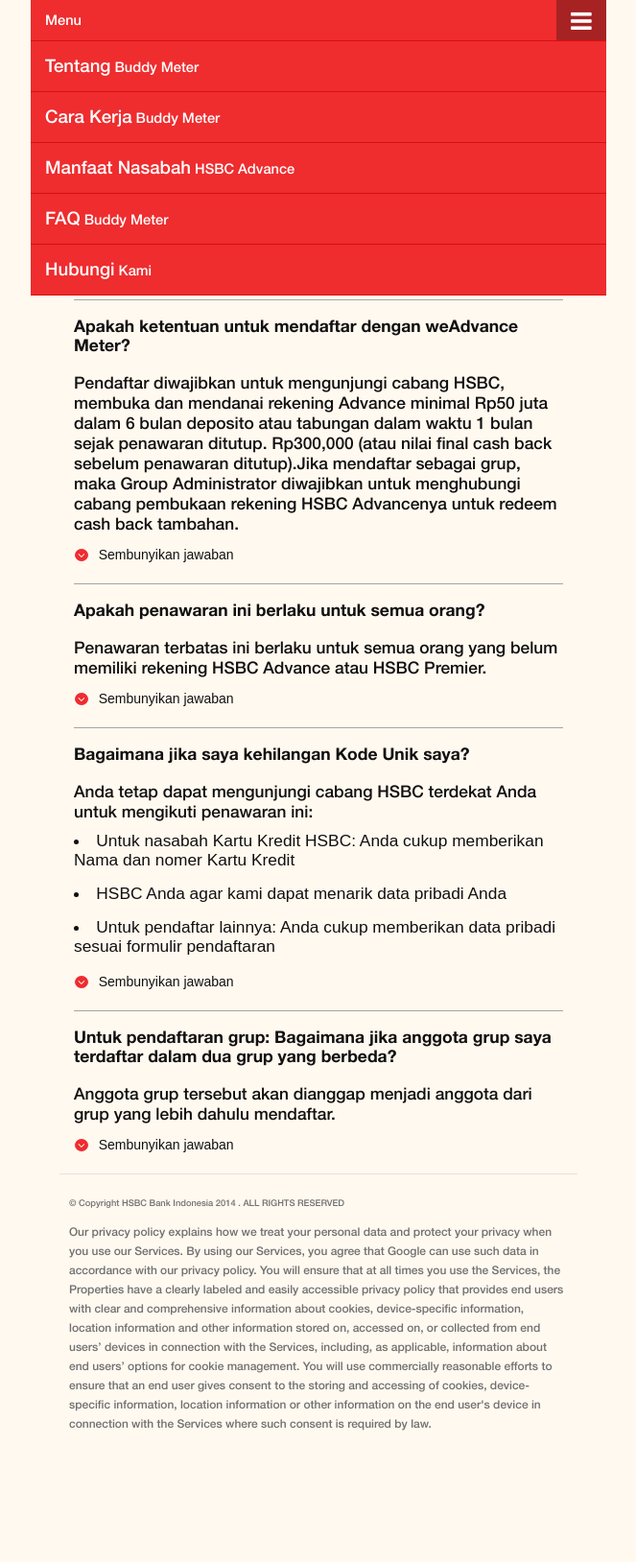
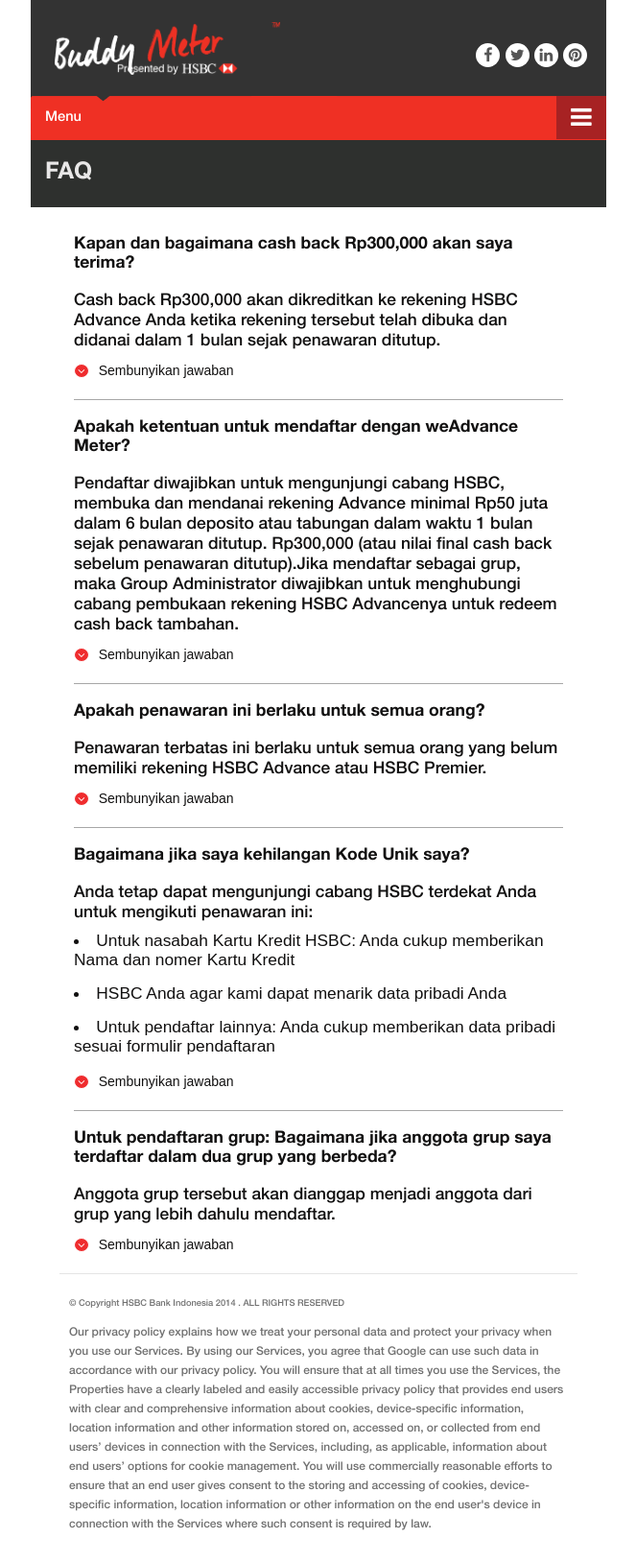
Before and after one commit to snp-movent/hsbc-indonesia, a PHP site: page /index.php?page=faq in a window 1280 px wide. Shown: the whole page at 96% size, without its empty margins (308-971 px from the left). Before the commit the page ends 1491 px from the top, so only its background shows below. Run offline with PHP 8.4, Linux system fonts and the light colour scheme; some libraries are stand-ins or nearby versions.

Commit message:
added header

```diff
--- a/css/main.css
+++ b/css/main.css
@@ -7,8 +7,8 @@
 FrontEnd            : John Turingan
 ------------------------------------------------------------------ */
 
-html,body {-webkit-font-smoothing:antialiased!important; overflow: hidden;}
-body { margin: 0;padding: 0; font-size:14pt; font-family: Arial, Helvetica, sans-serif;color: #333 ;line-height:normal; min-width: 320px;overflow-x: hidden;background: #fff9f0 }
+html,body {-webkit-font-smoothing:antialiased!important; overflow: hidden; }
+body { margin: 0;padding: 0; font-size:14pt; font-family: Arial, Helvetica, sans-serif;color: #333 ;line-height:normal; min-width: 320px;overflow-x: hidden;background: #fff }
 a { text-decoration: none;outline-width:0!important; color: inherit!important;cursor: pointer !important;-moz-transition:0.5s;-webkit-transition:0.5s;transition: 0.5s}
 div { -moz-transition: 0.3s;-webkit-transition: 0.3s;-ms-transition: 0.3s;transition: 0.3s;}
 input[type=text]:focus { -moz-box-shadow: none!important;-webkit-box-shadow: none!important;-ms-box-shadow: none!important;box-shadow: none!important;-moz-border-radius: 0;-webkit-border-radius: 0;-ms-border-radius: 0;-o-border-radius: 0;border-radius: 0}
@@ -16,18 +16,29 @@
 
 .wrapper{width: 100%; max-width: 600px; min-width: 280px; margin: 0 auto; }
 .wrapper > .content {width: 90%; margin: 0 auto}
-.snp-navigation {background: #ef2c2e; position: relative; color: #fff; font-family: 'HelveticaNeueLTStd65Medium'}
+.snp-navigation {background: url('images/navbg.png') left top; height: 46px; position: relative; color: #fff; font-family: 'HelveticaNeueLTStd65Medium'}
 .snp-navigation > a.expanded{background: #fff}
 .snp-navigation > a.expanded > i {color: #ef2c2e}
-.snp-navigation > a {position: absolute; right: 0px; display: block; padding: 10px; background:#a72223; text-decoration: none;}
+.snp-navigation > a {transition:none; position: absolute; right: 0px; display: block; padding: 10px; background:#a72223; text-decoration: none; }
 .snp-navigation > a > i {font-size: 19pt; margin-left: 5px; color: #fff}
-.snp-navigation > ul {list-style:none; position: absolute; background: #ef2c2e; width: 100%; margin: 0}
+.snp-navigation > ul.blk-hidden{display: none;}
+.snp-navigation > ul {display:block; list-style:none; position: absolute; background: #ef2c2e; width: 100%; margin: 0}
 .snp-navigation > ul > li:first-child{border-top: 1px #d80f11 solid;}
 .snp-navigation > ul > li {border-bottom: 1px #d80f11 solid;}
 .snp-navigation > span,
 .snp-navigation > ul > li > a{display: block; font-size: 11pt; text-decoration: none; color: #fff; padding: 15px }
-.snp-navigation > ul > li > a > span {font-weight: normal; font-size: 14pt}
+.snp-navigation > ul > li > a > span {font-weight: 300; font-size: 14pt}
 .snp-navigation > span{padding: 12px 15px}
+
+header.snp-header {background-color: #333}
+header .section-content {padding: 0 15px;}
+header .section-title h3 {background: #2e302e; padding: 15px; color: #e8e7e7; margin-top: 0; font-family: 'HelveticaNeueLTCom75Bold';font-weight: normal;}
+
+.logo-hold {height: 100px; width: 100%; background: url('images/logo.png') no-repeat 25px center; background-size: auto 55px; }
+
+.socialmedia-hold > span {float: right; margin: 45px 20px 0 0;}
+.socialmedia-hold > span > a { font-weight: normal; font-size: 12pt; color: #555 !important; background-color: #fff; display: inline-block; border-radius: 50%; width: 25px; height: 25px;line-height: 25px; text-align: center;}
+
 .snp-footer {border-top: 1px #e4e4e4 solid; padding: 20px 0; width: 90%; margin: 0 auto}
 .snp-footer p:first-child{font-size: 7pt}
 .snp-footer p {color: #707070; line-height: 20px; font-size: 9pt; font-weight: normal; padding: 0 10px}
--- a/faq.php
+++ b/faq.php
@@ -1,7 +1,5 @@
 <div class="snp-faq">
-	<div class="section-title">
-        <h3>FAQ</h3>
-    </div>
+
     <div class="section-content">
         <div class="faq-question">
             <h4>Kapan dan bagaimana cash back Rp300,000 akan saya terima?</h4>
--- a/index.php
+++ b/index.php
@@ -14,15 +14,28 @@
 	<link rel="stylesheet" href="css/main.css">
 	<link rel="stylesheet" href="css/pages.css">
 
+
+	<script src="//ajax.googleapis.com/ajax/libs/jquery/1.7.2/jquery.min.js"></script>
+	<script src="js/uni.script.js"></script>
 	<title>HSBC iGo</title>
 </head>
 <body>
 	<div class="wrapper">
-		<header>
+		<header class="snp-header">
+			<div class="logo-hold">
+				<div class="socialmedia-hold">
+					<span>
+						<a href="#"><i class="fa fa-facebook"></i></a>
+						<a href="#"><i class="fa fa-twitter"></i></a>
+						<a href="#"><i class="fa fa-linkedin"></i></a>
+						<a href="#"><i class="fa fa-pinterest"></i></a>
+					</span>
+				</div>
+			</div>
 			<nav class="snp-navigation">
-				<a href="#" class=""><i class="fa fa-bars"></i>&nbsp;</a>
+				<a href="#" id="snp-navbtn"><i class="fa fa-bars"></i>&nbsp;</a>
 				<span>Menu</span>
-				<ul>
+				<ul id="snp-navblk" class="blk-hidden">
 					<li><a href="#"><span>Tentang</span> Buddy Meter</a></li>
 					<li><a href="#"><span>Cara Kerja</span> Buddy Meter</a></li>
 					<li><a href="#"><span>Manfaat Nasabah</span> HSBC Advance</a></li>
@@ -30,6 +43,9 @@
 					<li><a href="#"><span>Hubungi</span> Kami</a></li>
 				</ul>
 			</nav>
+			<div class="section-title">
+		        <h3>FAQ</h3>
+		    </div>
 		</header>
 		<section class="content">
 			<?php
--- a/js/uni.script.js
+++ b/js/uni.script.js
@@ -0,0 +1,18 @@
+$( document ).ready(function() {
+	var snp_app = {
+		navigation:function(btn, blk){
+			if (!$(btn).length) {
+				return;
+			}
+
+			$(btn).click(function(){
+				$(this).toggleClass("expanded");
+				$(blk).toggleClass("blk-hidden");
+			});
+
+		}
+	}
+
+	snp_app.navigation($('#snp-navbtn'), $('#snp-navblk'));
+
+});
```
Also changed, not shown: css/images/logo.png (renamed from css/image/logo.png), css/images/navbg.png (added).
